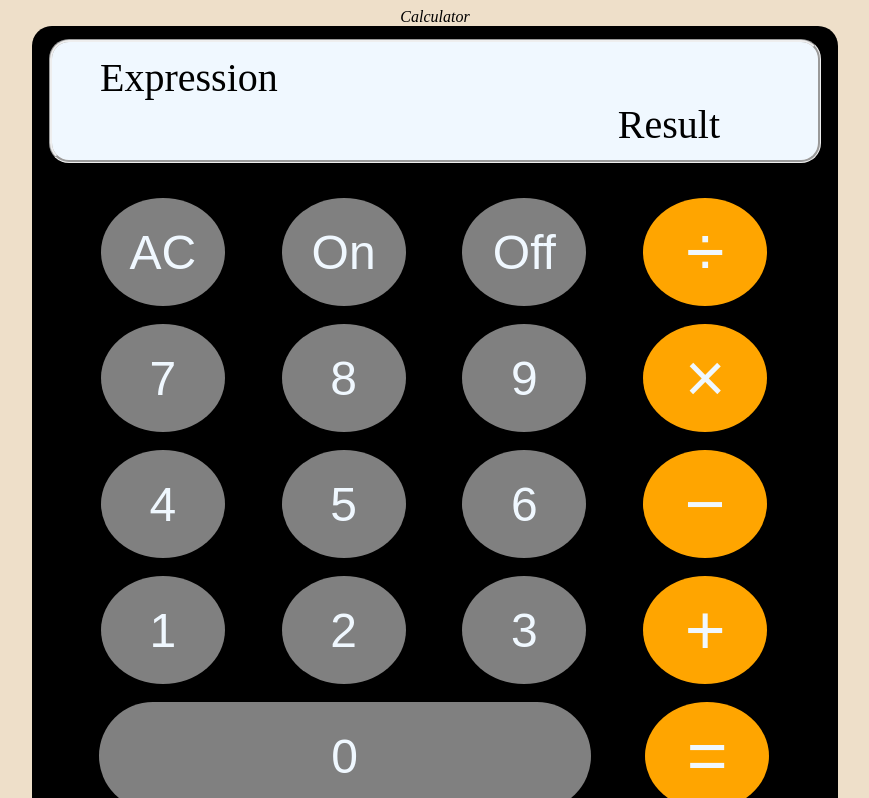
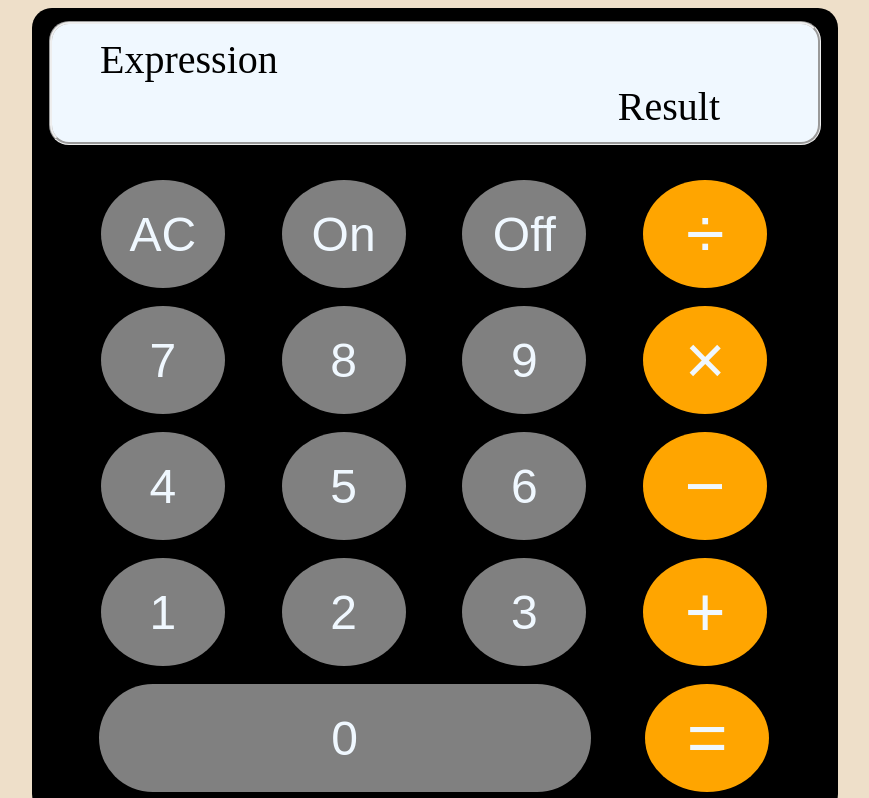
Before and after one commit to Anthony-Mendoza-Reitor/calculator-ToP, a plain HTML site: page index.html in a window 1280 px wide. Shown: the top 798 px of the page, without its empty margins (205-1074 px from the left). Drawn offline with Linux system fonts and the light colour scheme.

Commit message:
Header deleted

```diff
--- a/index.html
+++ b/index.html
@@ -6,7 +6,7 @@
     <title>Calculator</title>
     <link rel="stylesheet" href="./style.css">
     <script src="script.js" defer></script>
-    <h9>Calculator</h9>
+    <h9></h9>
 </head>
 <body>
     <div class="Frame">
```
